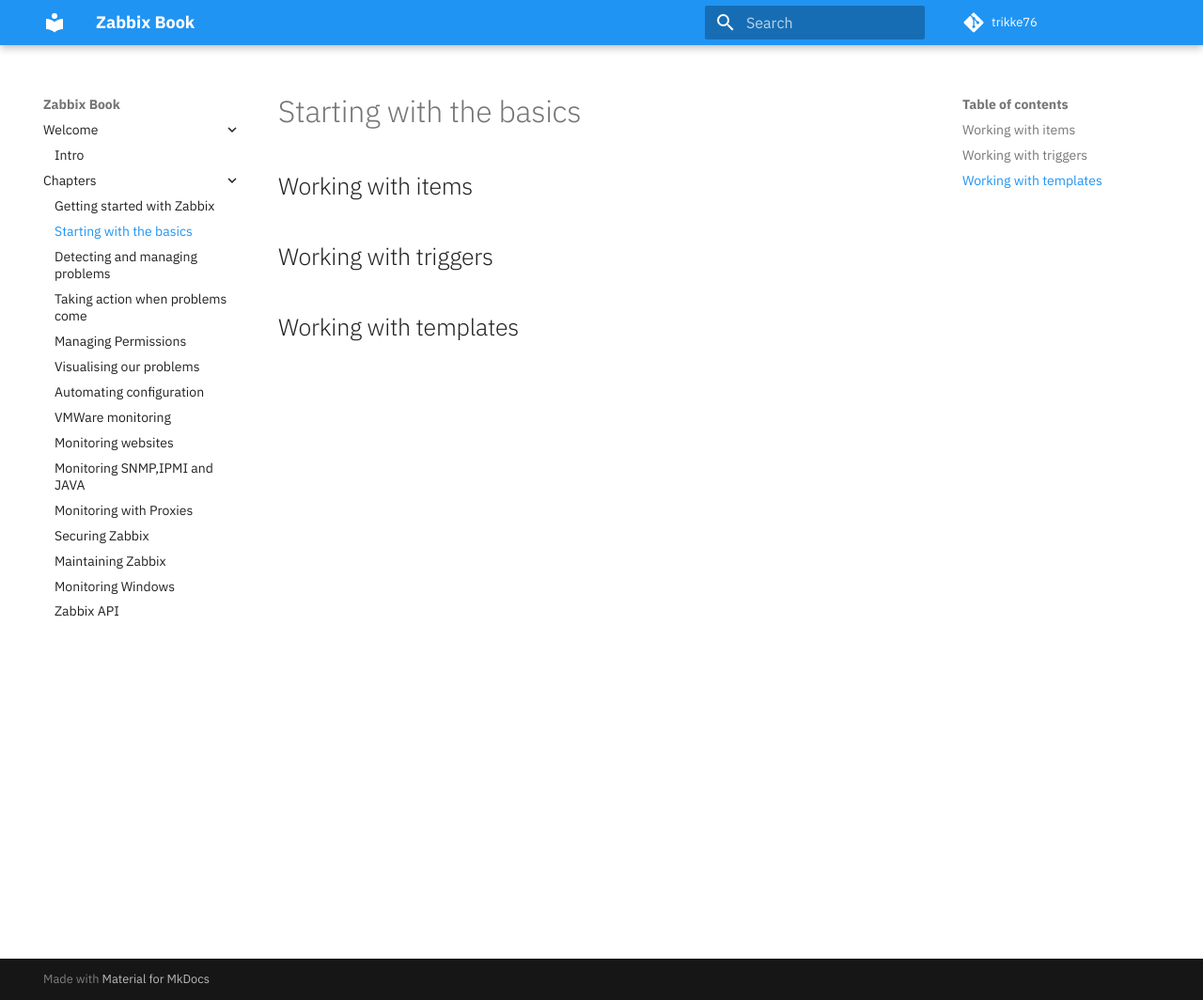
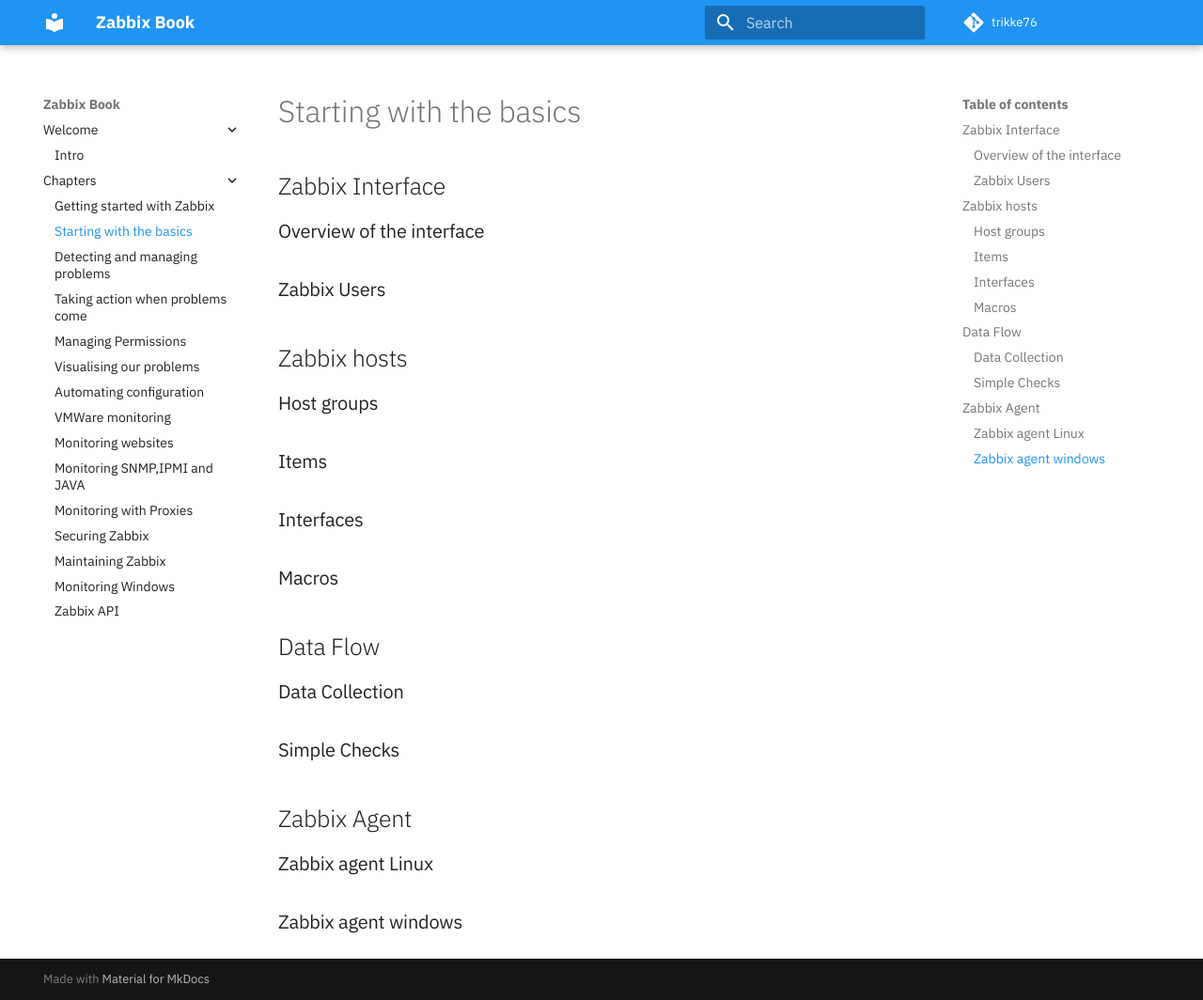
Before and after one commit to Trikke76/Zabbix-Book, an MkDocs documentation site: the page built from docs/02-Starting with the basic configuration.md, in a window 1280 px wide and 1064 px high. Shown: the whole window at 94% size. Built offline with MkDocs 1.6.1 and Material for MkDocs 9.7.7, drawn with Linux system fonts in a browser that asks for light colours; comment, search, counter and statistics services are not loaded.

Commit message:
add chapter 2 layout

```diff
--- a/docs/02-Starting with the basic configuration.md
+++ b/docs/02-Starting with the basic configuration.md
@@ -1,6 +1,29 @@
 # Starting with the basics
 
-## Working with items
-## Working with triggers
+## Zabbix Interface
 
-## Working with templates
+### Overview of the interface
+
+### Zabbix Users
+
+## Zabbix hosts
+
+### Host groups
+
+### Items
+
+### Interfaces
+
+### Macros
+
+## Data Flow
+
+### Data Collection
+
+### Simple Checks
+
+## Zabbix Agent
+
+### Zabbix agent Linux
+
+### Zabbix agent windows
```
